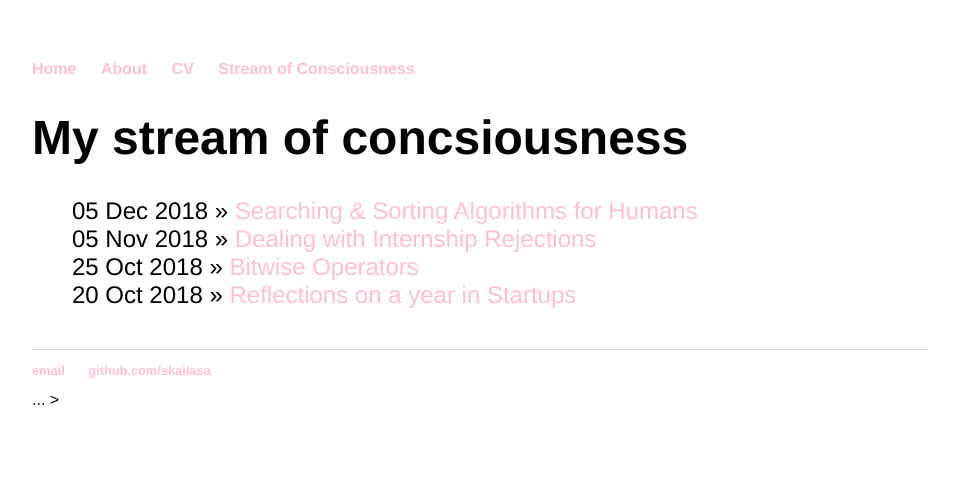
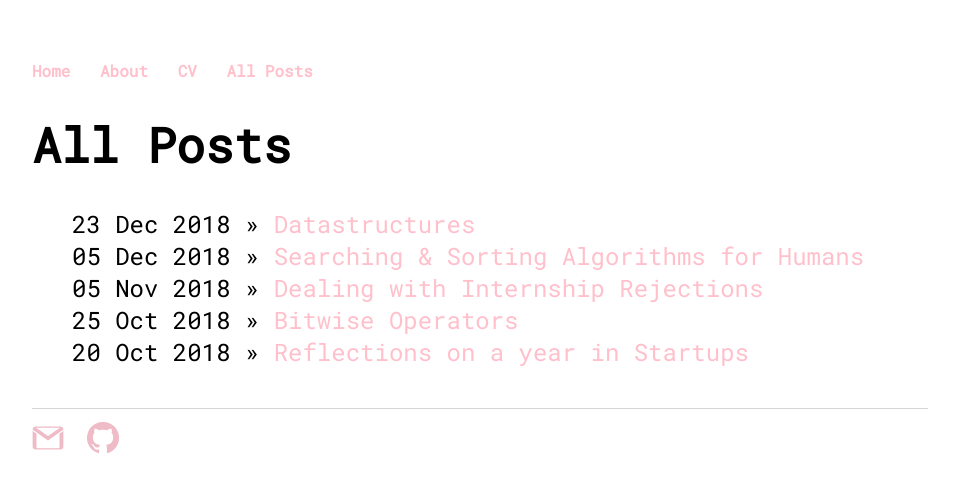
Before and after one commit to skailasa/skailasa.github.io, a Jekyll site: the page built from soc/index.html, in a window 1280 px wide. Shown: the top 492 px of the page, without its empty margins (160-1119 px from the left). Built offline with Jekyll 4.4.1, drawn with Linux system fonts in a browser that asks for light colours.

Commit message:
Change font, clean links

```diff
--- a/_layouts/default.html
+++ b/_layouts/default.html
@@ -1,9 +1,9 @@
 <!DOCTYPE html>
 	<html>
 		<head>
+			<link href="https://fonts.googleapis.com/css?family=Roboto+Mono" rel="stylesheet">
 			<title>{{ page.title }}</title>
 			<link rel="stylesheet" type="text/css" href="/css/main.css">
-			<link href="/css/_site/friendly.css" rel="stylesheet">
 		</head>
 		<body>
 			<nav>
@@ -11,18 +11,20 @@
 	        		<li><a href="/">Home</a></li>
 		        	<li><a href="/about">About</a></li>
 					<li><a href="/assets/cv.pdf">CV</a></li>
-	        		<li><a href="/soc">Stream of Consciousness</a></li>
+	        		<li><a href="/soc">All Posts</a></li>
 	    		</ul>
 			</nav>
 			<div class="container">
+			<link href="https://fonts.googleapis.com/css?family=Ubuntu+Mono" rel="stylesheet">
 
 			{{ content }}
 
 			</div><!-- /.container -->
 			<footer>
 	    		<ul>
-	        		<li><a href="mailto:srinathkailasa@gmail.com">email</a></li>
-	        		<li><a href="https://github.com/skailasa">github.com/skailasa</a></li>
+					<a href="mailto:srinathkailasa@gmail.com"><img src="/assets/email.png"></a>
+					&nbsp;
+					<a href="https://github.com/skailasa"><img src="/assets/githublogo.png"></a>
 				</ul>
 			</footer>
 		</body>
@@ -38,8 +40,3 @@
 });
 </script>
 <script src="https://cdnjs.cloudflare.com/ajax/libs/mathjax/2.7.0/MathJax.js?config=TeX-AMS-MML_HTMLorMML" type="text/javascript"></script>
-
-<head>
-    ...
-    <link href="https://fonts.googleapis.com/css?family=Roboto+Mono|Roboto+Slab:300|Roboto:500" rel="stylesheet">
-</head>>
--- a/css/main.css
+++ b/css/main.css
@@ -3,10 +3,14 @@
 body {
     margin: 60px auto;
     width: 70%;
-    font-family:'Helvetica', 'Arial', 'Sans-Serif';
+font-family: 'Roboto Mono', monospace;
+
+
 }
 nav ul, footer ul {
-    font-family:'Helvetica', 'Arial', 'Sans-Serif';
+font-family: 'Roboto Mono', monospace;
+
+
     padding: 0px;
     list-style: none;
     font-weight: bold;
@@ -15,47 +19,65 @@
 nav ul li, footer ul li {
     display: inline;
     margin-right: 20px;
-    font-family:'Helvetica', 'Arial', 'Sans-Serif';
+font-family: 'Roboto Mono', monospace;
+
+
     color: #ffc0cb;
 }
 a {
     text-decoration: none;
     color: #ffc0cb;
-    font-family:'Helvetica', 'Arial', 'Sans-Serif';
+font-family: 'Roboto Mono', monospace;
+
+
 }
 a:hover {
     text-decoration: underline;
-    font-family:'Helvetica', 'Arial', 'Sans-Serif';
+font-family: 'Roboto Mono', monospace;
+
+
 }
 h1 {
     font-size: 3em;
-    font-family:'Helvetica', 'Arial', 'Sans-Serif';
+font-family: 'Roboto Mono', monospace;
+
+
 }
 
 h2 {
     font-size: 2em;
-    font-family:'Helvetica', 'Arial', 'Sans-Serif';
+font-family: 'Roboto Mono', monospace;
+
+
 }
 
 p {
     font-size: 1.5em;
     line-height: 1.4em;
     color: #333;
-    font-family: 'Helvetica', 'Arial', 'Sans-Serif';
+font-family: 'Roboto Mono', monospace;
+
+
 }
 footer {
     border-top: 1px solid #d5d5d5;
     font-size: .8em;
-    font-family:'Helvetica', 'Arial', 'Sans-Serif';
+font-family: 'Roboto Mono', monospace;
+
+
 }
 
 ul.posts {
     margin: 20px auto 40px;
     font-size: 1.5em;
-    font-family:'Helvetica', 'Arial', 'Sans-Serif';
+font-family: 'Roboto Mono', monospace;
+
+
 }
 
 ul.posts li {
     list-style: none;
-    font-family:'Helvetica', 'Arial', 'Sans-Serif';
+font-family: 'Roboto Mono', monospace;
+
+
 }
--- a/index.html
+++ b/index.html
@@ -2,11 +2,6 @@
 layout: default
 title: Stream of Consciousness
 ---
-
-<div class="blurb">
-	<h1>You can read my nonsense here</h1>
-	<p>I am 24 year old nerd from the UK. <a href="/assets/cv.pdf">Employ me</a></p>
-</div><!-- /.blurb -->
 
 <h1>Posts</h1>
 
--- a/soc/index.html
+++ b/soc/index.html
@@ -1,6 +1,6 @@
 ---
 layout: default
-title: My stream of concsiousness
+title: All Posts
 ---
 	<h1>{{ page.title }}</h1>
 	<ul class="posts">
```
Also changed, not shown: _posts/2018-11-26-sorting-algorithms.md (+1 -1 lines), _posts/2018-12-23-datastructures.md (added), _sass/_highlights.scss (added), assets/email.png (added), assets/githublogo.png (added), style.scss (added).
